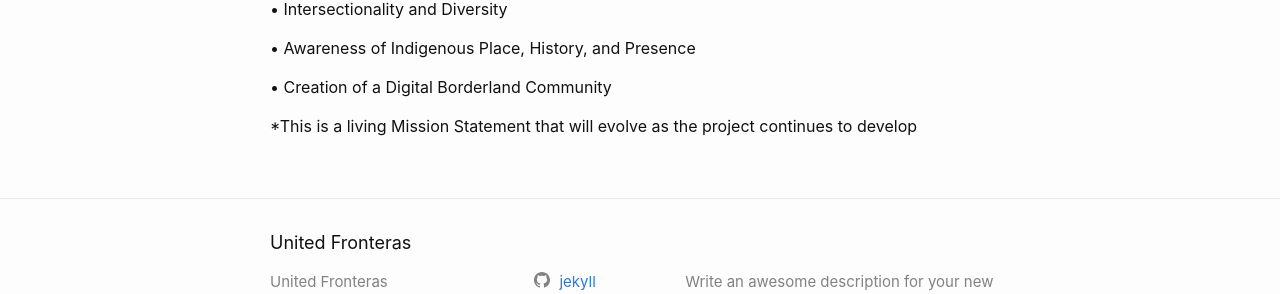
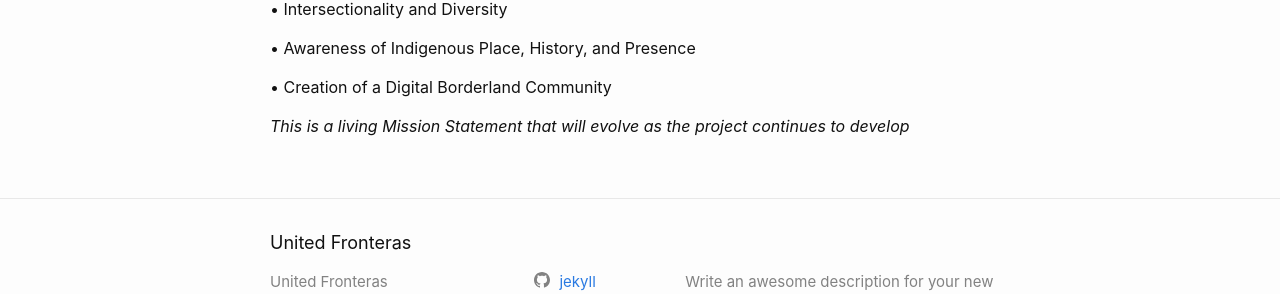
Before and after one commit to sferna109/United-Fronteras-, a Jekyll site: the page built from vision.md, in a window 1280 px wide. Shown: the part 976-1270 px from the top of the page. Built offline with Jekyll 4.4.1, drawn with Linux system fonts in a browser that asks for light colours.

```diff
--- a/vision.md
+++ b/vision.md
@@ -50,4 +50,4 @@ The core values of **United Fronteras** are principles that guide our mission, v
 • Creation of a Digital Borderland Community
 
 
-  *This is a living Mission Statement that will evolve as the project continues to develop
+  *This is a living Mission Statement that will evolve as the project continues to develop*
```
